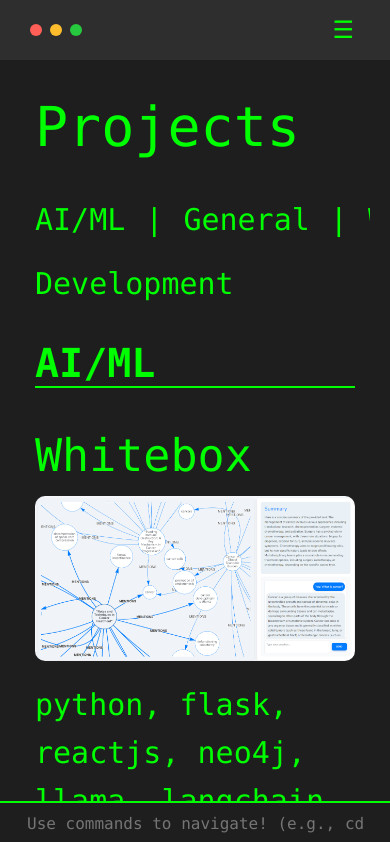
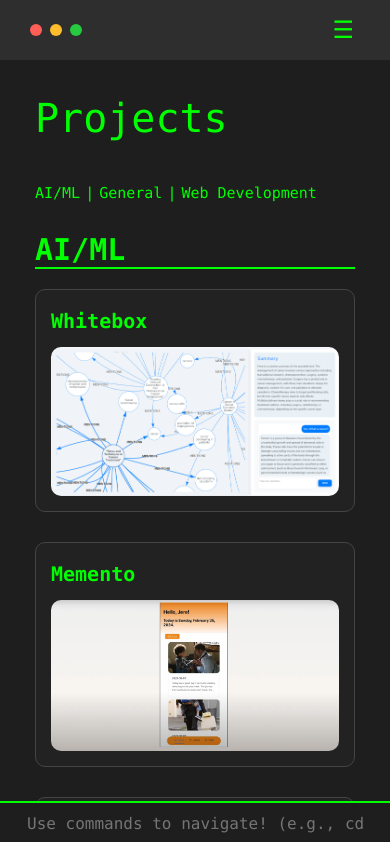
Before and after one commit to Rai1975/portfolio, a React (Create React App) app in the folder portfolio/: page /projects in a window 390 px wide. Shown: the top 842 px of the page. Built offline with nearby package versions, Linux system fonts and the light colour scheme.

Commit message:
Updating the pages to have expandable boxes, and scaling for mobile.

```diff
--- a/portfolio/public/index.html
+++ b/portfolio/public/index.html
@@ -27,7 +27,7 @@
     <title>Raihan Rafeek</title>
   </head>
   <body>
-    <noscript>You need to enable JavaScript to run this app.</noscript>
+    <noscript>Raihan Rafeek's official portfolio</noscript>
     <div id="root"></div>
     <!--
       This HTML file is a template.
--- a/portfolio/src/pages/Projects.js
+++ b/portfolio/src/pages/Projects.js
@@ -5,12 +5,14 @@ const Projects = () => {
   const [currentIndex, setCurrentIndex] = useState(0);
   const [done, setDone] = useState(false); // Typing effect done state
   const [projects, setProjects] = useState([]); // All projects
+  const [isMobile, setIsMobile] = useState(window.innerWidth <= 768);
   const [categorizedProjects, setCategorizedProjects] = useState({
     'AI/ML': [],
     'General': [],
     'Web Development': [],
   }); // Categorized projects state
   const [modalImage, setModalImage] = useState(null); // Modal image state
+  const [expandedProject, setExpandedProject] = useState(null); // Track expanded project
 
   const fullText = `Projects`; // Typing effect text
   const typingSpeed = 50; // Speed of typing in milliseconds
@@ -33,6 +35,15 @@ const Projects = () => {
       return () => clearTimeout(timeout);
     }
   }, [currentIndex, done, fullText]);
+
+  useEffect(() => {
+    const handleResize = () => {
+      setIsMobile(window.innerWidth <= 768);
+    };
+
+    window.addEventListener('resize', handleResize);
+    return () => window.removeEventListener('resize', handleResize);
+  }, []);
 
   // Fetch and categorize projects
   useEffect(() => {
@@ -86,6 +97,9 @@ const Projects = () => {
     };
   }, [modalImage]);
 
+  const toggleExpand = (projectTitle) => {
+    setExpandedProject((prev) => (prev === projectTitle ? null : projectTitle));
+  };
 
   return (
     <div
@@ -103,7 +117,6 @@ const Projects = () => {
         overflowY: 'auto',
       }}
     >
-      {/* Terminal Content */}
       <div
         style={{
           width: '100%',
@@ -115,13 +128,12 @@ const Projects = () => {
           overflow: 'hidden',
           whiteSpace: 'pre-wrap',
           color: '#00ff00',
-          fontSize: '55px',
+          fontSize: isMobile ? '40px' : '55px',
         }}
       >
         {text}
         {done && (
           <div style={{ marginTop: '20px', width: '100%' }}>
-            {/* Navigation Links for Categories */}
             <div style={{ marginBottom: '20px' }}>
               {categories.map((category, index) => (
                 <span key={index}>
@@ -130,8 +142,8 @@ const Projects = () => {
                     style={{
                       color: '#00ff00',
                       textDecoration: 'none',
-                      fontSize: '30px',
-                      marginRight: '20px',
+                      fontSize: isMobile ? '15px' : '30px',
+                      marginRight: isMobile ? '5px' : '20px',
                     }}
                     onMouseEnter={(e) => (e.target.style.color = '#bbb')}
                     onMouseLeave={(e) => (e.target.style.color = '#00ff00')}
@@ -139,13 +151,12 @@ const Projects = () => {
                     {category}
                   </a>
                   {index < categories.length - 1 && (
-                    <span style={{ marginRight: '20px', color: '#00ff00', fontSize: '30px' }}>|</span>
+                    <span style={{ marginRight: isMobile ? '5px' : '20px', color: '#00ff00', fontSize: isMobile ? '15px' : '30px' }}>|</span>
                   )}
                 </span>
               ))}
             </div>
 
-            {/* Render Projects by Category */}
             {categories.map((category) => (
               <section
                 id={category}
@@ -155,7 +166,7 @@ const Projects = () => {
                 <h2
                   style={{
                     color: '#00ff00',
-                    fontSize: '40px',
+                    fontSize: isMobile ? '30px' : '40px',
                     borderBottom: '2px solid #00ff00',
                     marginBottom: '20px',
                   }}
@@ -173,27 +184,27 @@ const Projects = () => {
                         lineHeight: '1.6',
                       }}
                     >
-                      <a
-                        href={proj.link}
-                        style={{
-                          color: '#00ff00',
-                          textDecoration: 'none',
-                          fontSize: '45px',
-                        }}
-                        onMouseEnter={(e) => (e.target.style.color = '#bbb')}
-                        onMouseLeave={(e) => (e.target.style.color = '#00ff00')}
-                      >
-                        {proj.title}
-                      </a>
                       <div
                         style={{
                           display: 'flex',
-                          justifyContent: 'center',
-                          alignItems: 'center',
                           flexDirection: 'column',
-                          marginBottom: '20px',
+                          cursor: 'pointer',
+                          border: '1px solid #444',
+                          borderRadius: '10px',
+                          padding: '15px',
+                          backgroundColor: expandedProject === proj.title ? '#333' : '#222',
+                        }}
+                        onClick={() => toggleExpand(proj.title)}
+                      >
+                        <h3
+                          style={{
+                            fontSize: isMobile ? '20px' : '30px',
+                            margin: '0 0 10px',
+                            color: '#00ff00',
                           }}
                         >
+                          {proj.title}
+                        </h3>
                         <img
                           src={proj.screenshot}
                           alt={`${proj.title} screenshot`}
@@ -205,26 +216,22 @@ const Projects = () => {
                             borderRadius: '10px',
                             cursor: 'pointer',
                           }}
-                          onClick={() => setModalImage(proj.screenshot)} // Open modal on image click
-                        />
-                      </div>
-                      <p style={{ color: '#00ff00', margin: '0 0', fontSize: '30px' }}>{proj.stack}</p>
-                      <p style={{ marginTop: '10px', fontSize: '25px' }}>{proj.description}</p>
-
-                      {/* Add separator */}
-                      {index < categorizedProjects[category].length - 1 && (
-                        <hr
-                          style={{
-                            border: '0',
-                            borderTop: '1px solid #444',
-                            margin: '20px 0',
+                          onClick={(e) => {
+                            e.stopPropagation();
+                            setModalImage(proj.screenshot);
                           }}
                         />
+                        {expandedProject === proj.title && (
+                          <div style={{ marginTop: '10px' }}>
+                            <p style={{ color: '#00ff00', fontSize: isMobile ? '20px' : '30px' }}>{proj.stack}</p>
+                            <p style={{ marginTop: '10px', fontSize: isMobile ? '15px' : '25px' }}>{proj.description}</p>
+                          </div>
                         )}
+                      </div>
                     </article>
                   ))
                 ) : (
-                  <p style={{ fontSize: '20px', color: '#bbb' }}>No projects in this category</p>
+                  <p style={{ fontSize: isMobile ? '15px' : '20px', color: '#bbb' }}>No projects in this category</p>
                 )}
               </section>
             ))}
@@ -246,7 +253,6 @@ const Projects = () => {
         )}
       </div>
 
-      {/* Modal for displaying larger image */}
       {modalImage && (
         <div
           style={{
@@ -261,7 +267,7 @@ const Projects = () => {
             alignItems: 'center',
             zIndex: 1000,
           }}
-          onClick={closeModal} // Close modal on background click
+          onClick={closeModal}
         >
           <img
             src={modalImage}
```
Also changed, not shown: portfolio/src/pages/Experience.js (+57 -51 lines). Lines whose indentation alone changed are shown as unchanged.
